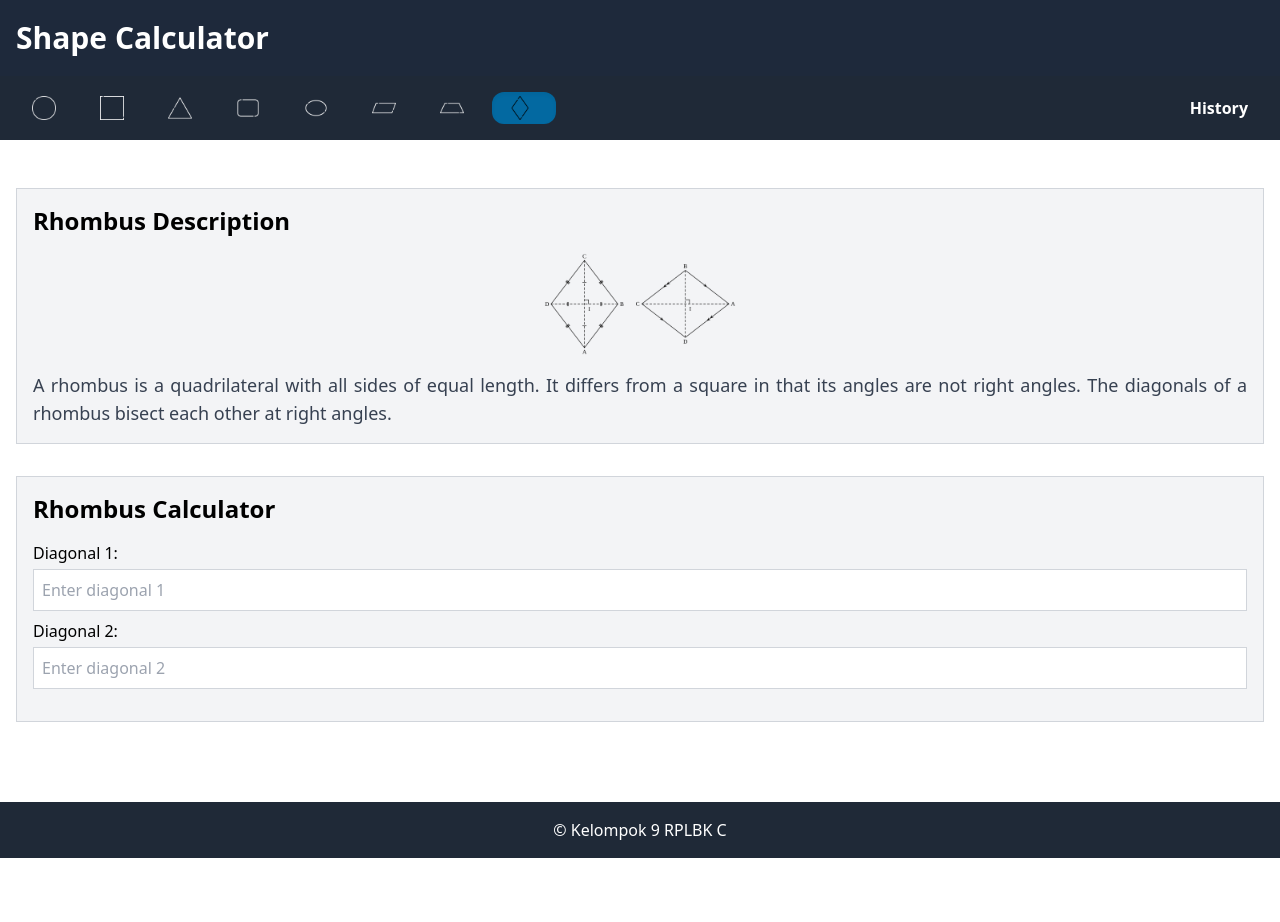
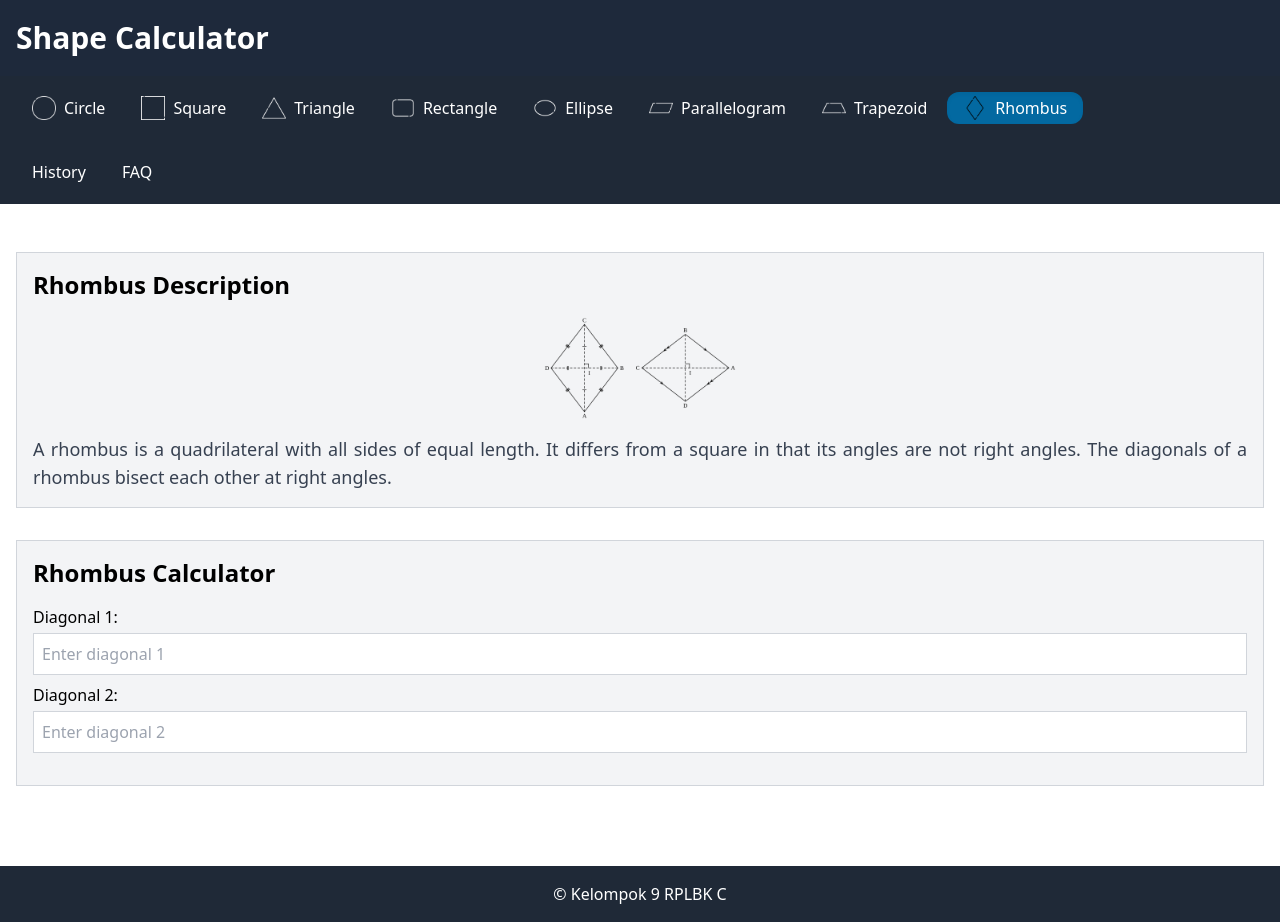
Before and after one commit to gelaws-hub/ta-rplbk, a React (Create React App) app: page /rhombus in a window 1280 px wide. Before the commit the page ends 858 px from the top, so only its background shows below. Built offline with nearby package versions, Linux system fonts and the light colour scheme.

Commit message:
fixed some styling on the navbar

```diff
--- a/package.json
+++ b/package.json
@@ -24,6 +24,7 @@
     "react-router-dom": "^6.23.1",
     "react-scripts": "5.0.1",
     "react-swipeable": "^7.0.1",
+    "tailwind-extended-shadows": "^0.4.0",
     "tailwind-merge": "^2.3.0",
     "tailwindcss-animate": "^1.0.7",
     "web-vitals": "^2.1.4"
--- a/src/components/Navbar.jsx
+++ b/src/components/Navbar.jsx
@@ -29,12 +29,28 @@ const Navbar = () => {
     { name: "Trapezoid", to: "/trapezoid", icon: trapezoidIcon },
     { name: "Rhombus", to: "/rhombus", icon: rhombusIcon },
     { name: "History", to: "/history" },
+    { name: "FAQ", to: "/faq" },
   ];
 
   const mobileLinks = [
-    { name: "HomePage", to: "/", icon: <HiHome />, outlineIcon: <HiOutlineHome /> },
-    { name: "History", to: "/history", icon: <HiArchive />, outlineIcon: <HiOutlineArchive /> },
-    { name: "FAQ", to: "/faq", icon: <HiQuestionMarkCircle />, outlineIcon: <HiOutlineQuestionMarkCircle /> },
+    {
+      name: "Home",
+      to: "/",
+      icon: <HiHome size={32} />,
+      outlineIcon: <HiOutlineHome size={32} />,
+    },
+    {
+      name: "History",
+      to: "/history",
+      icon: <HiArchive size={32} />,
+      outlineIcon: <HiOutlineArchive size={32} />,
+    },
+    {
+      name: "FAQ",
+      to: "/faq",
+      icon: <HiQuestionMarkCircle size={32} />,
+      outlineIcon: <HiOutlineQuestionMarkCircle size={32} />,
+    },
   ];
 
   const styleIsActive = (isActive) => {
@@ -45,50 +61,68 @@ const Navbar = () => {
 
   return (
     <>
-      <nav className="hidden md:h-auto md:p-4 md:flex bg-gray-800 md:text-white md:items-center md:gap-8 md:justify-between">
-        <div className="flex gap-1 overflow-auto font-semibold">
-          {links.slice(0, -1).map((link) => (
+      <nav className="hidden md:h-auto md:p-4 md:flex md:flex-wrap bg-gray-800 md:text-white md:items-center md:gap-8 md:justify-between">
+        <div className="flex gap-1 overflow-auto font-normal flex-wrap">
+          {links.slice(0, -2).map((link) => (
             <NavLink
               key={link.to}
               to={link.to}
               className={({ isActive }) => styleIsActive(isActive)}
             >
               {({ isActive }) => (
-                <div className="flex flex-row overflow font-semibold">
+                <div className="flex flex-row font-normal m-auto">
                   <img
                     src={link.icon}
                     alt={link.name}
-                    className={`h-6 ${isActive ? '' : 'invert'} mr-2`}
+                    className={`h-6 ${isActive ? "" : "invert"} mr-2`}
                   />
-                  <p className="hidden">{link.name}</p>
+                  <p>{link.name}</p>
                 </div>
               )}
             </NavLink>
           ))}
           <div className="flex-grow"></div>
         </div>
-        <div className="flex gap-1 overflow-auto font-semibold">
-          <NavLink
-            to={links[links.length - 1].to}
-            className={({ isActive }) => styleIsActive(isActive)}
-          >
-            {links[links.length - 1].name}
-          </NavLink>
+        <div className="flex gap-1 overflow-auto font-normal">
+          {links.slice(-2).map((link) => (
+            <NavLink
+              key={link.to}
+              to={link.to}
+              className={({ isActive }) => styleIsActive(isActive)}
+            >
+              {link.name}
+            </NavLink>
+          ))}
         </div>
       </nav>
 
       {/* For Mobile */}
       <nav
-        className="shadow-inner md:hidden bg-white text-gray-800 items-center font-semibold
-      justify-center flex fixed bottom-0 w-full z-50 py-2 px-3 gap-4 text-2xl sm:gap-9"
+        className="md:hidden bg-white text-gray-800 items-center font-semibold
+      justify-center flex fixed bottom-0 w-full z-50 py-2 px-3 gap-7 text-2xl sm:gap-9 drop-shadow-2xl"
       >
         {mobileLinks.map((link) => (
           <NavLink
             key={link.to}
             to={link.to}
-            className="px-4 py-1 rounded-xl md:shadow-inner"
+            className="flex flex-col items-center px-4 py-1 rounded-xl "
           >
-            {({ isActive }) => (isActive ? link.icon : link.outlineIcon)}
+            {({ isActive }) => (
+              <>
+                {isActive ? (
+                  <span className="text-gray-800">{link.icon}</span>
+                ) : (
+                  <span className="text-gray-600">{link.outlineIcon}</span>
+                )}
+                <p
+                  className={`${
+                    isActive ? "text-gray-800" : "text-gray-600"
+                  } text-center -mt-1 scroll text-xs`}
+                >
+                  {link.name}
+                </p>
+              </>
+            )}
           </NavLink>
         ))}
       </nav>
--- a/src/index.css
+++ b/src/index.css
@@ -604,6 +604,10 @@ video {
   margin-right: auto;
 }
 
+.-mt-1 {
+  margin-top: -0.25rem;
+}
+
 .mb-1 {
   margin-bottom: 0.25rem;
 }
@@ -684,10 +688,6 @@ video {
   max-height: 24rem;
 }
 
-.min-h-screen {
-  min-height: 100vh;
-}
-
 .w-3\/5 {
   width: 60%;
 }
@@ -704,20 +704,12 @@ video {
   max-width: 1280px;
 }
 
-.flex-1 {
-  flex: 1 1 0%;
-}
-
 .flex-initial {
   flex: 0 1 auto;
 }
 
 .flex-grow {
   flex-grow: 1;
-}
-
-.resize {
-  resize: both;
 }
 
 .grid-cols-1 {
@@ -730,6 +722,10 @@ video {
 
 .flex-col {
   flex-direction: column;
+}
+
+.flex-wrap {
+  flex-wrap: wrap;
 }
 
 .items-center {
@@ -750,6 +746,10 @@ video {
 
 .gap-4 {
   gap: 1rem;
+}
+
+.gap-7 {
+  gap: 1.75rem;
 }
 
 .overflow-auto {
@@ -942,6 +942,10 @@ video {
   font-weight: 700;
 }
 
+.font-normal {
+  font-weight: 400;
+}
+
 .font-semibold {
   font-weight: 600;
 }
@@ -949,6 +953,11 @@ video {
 .text-black {
   --tw-text-opacity: 1;
   color: rgb(0 0 0 / var(--tw-text-opacity));
+}
+
+.text-gray-600 {
+  --tw-text-opacity: 1;
+  color: rgb(75 85 99 / var(--tw-text-opacity));
 }
 
 .text-gray-700 {
@@ -985,6 +994,17 @@ video {
   --tw-shadow: 0 4px 6px -1px rgb(0 0 0 / 0.1), 0 2px 4px -2px rgb(0 0 0 / 0.1);
   --tw-shadow-colored: 0 4px 6px -1px var(--tw-shadow-color), 0 2px 4px -2px var(--tw-shadow-color);
   box-shadow: var(--tw-ring-offset-shadow, 0 0 #0000), var(--tw-ring-shadow, 0 0 #0000), var(--tw-shadow);
+}
+
+.shadow-2xl {
+  --tw-shadow: 0 25px 50px -12px rgb(0 0 0 / 0.25);
+  --tw-shadow-colored: 0 25px 50px -12px var(--tw-shadow-color);
+  box-shadow: var(--tw-ring-offset-shadow, 0 0 #0000), var(--tw-ring-shadow, 0 0 #0000), var(--tw-shadow);
+}
+
+.drop-shadow-2xl {
+  --tw-drop-shadow: drop-shadow(0 25px 25px rgb(0 0 0 / 0.15));
+  filter: var(--tw-blur) var(--tw-brightness) var(--tw-contrast) var(--tw-grayscale) var(--tw-hue-rotate) var(--tw-invert) var(--tw-saturate) var(--tw-sepia) var(--tw-drop-shadow);
 }
 
 .invert {
@@ -1091,6 +1111,10 @@ video {
     grid-template-columns: repeat(3, minmax(0, 1fr));
   }
 
+  .md\:flex-wrap {
+    flex-wrap: wrap;
+  }
+
   .md\:items-center {
     align-items: center;
   }
@@ -1145,4 +1169,22 @@ video {
     --tw-shadow-colored: inset 0 2px 4px 0 var(--tw-shadow-color);
     box-shadow: var(--tw-ring-offset-shadow, 0 0 #0000), var(--tw-ring-shadow, 0 0 #0000), var(--tw-shadow);
   }
+
+  .md\:shadow-md {
+    --tw-shadow: 0 4px 6px -1px rgb(0 0 0 / 0.1), 0 2px 4px -2px rgb(0 0 0 / 0.1);
+    --tw-shadow-colored: 0 4px 6px -1px var(--tw-shadow-color), 0 2px 4px -2px var(--tw-shadow-color);
+    box-shadow: var(--tw-ring-offset-shadow, 0 0 #0000), var(--tw-ring-shadow, 0 0 #0000), var(--tw-shadow);
+  }
+
+  .md\:shadow {
+    --tw-shadow: 0 1px 3px 0 rgb(0 0 0 / 0.1), 0 1px 2px -1px rgb(0 0 0 / 0.1);
+    --tw-shadow-colored: 0 1px 3px 0 var(--tw-shadow-color), 0 1px 2px -1px var(--tw-shadow-color);
+    box-shadow: var(--tw-ring-offset-shadow, 0 0 #0000), var(--tw-ring-shadow, 0 0 #0000), var(--tw-shadow);
+  }
+
+  .md\:shadow-2xl {
+    --tw-shadow: 0 25px 50px -12px rgb(0 0 0 / 0.25);
+    --tw-shadow-colored: 0 25px 50px -12px var(--tw-shadow-color);
+    box-shadow: var(--tw-ring-offset-shadow, 0 0 #0000), var(--tw-ring-shadow, 0 0 #0000), var(--tw-shadow);
+  }
 }
--- a/tailwind.config.js
+++ b/tailwind.config.js
@@ -73,5 +73,8 @@ module.exports = {
       },
     },
   },
-  plugins: [require("tailwindcss-animate")],
+  plugins: [
+    require("tailwindcss-animate"),
+    require("tailwind-extended-shadows"),
+  ],
 }
```
Also changed, not shown: 1 other file (tests, documents, lock files or other folders).
